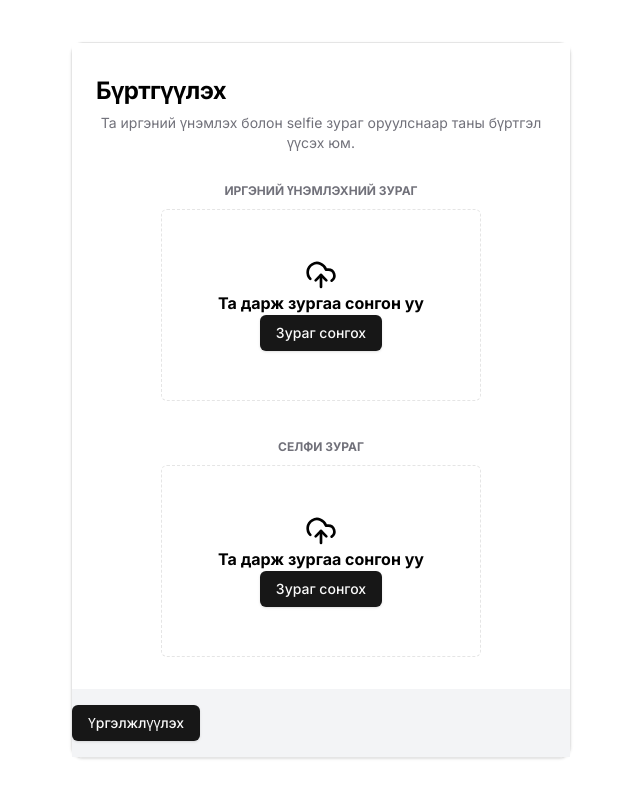
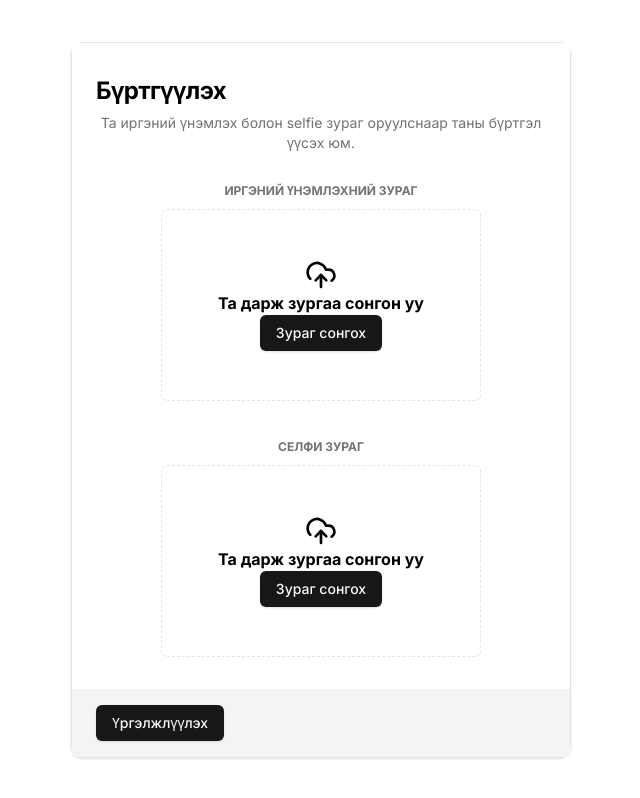
Before and after one commit to bilg5678/bilguun-tech-pack, a Next.js app: page / in a window 1280 px wide. Shown: the whole page, without its empty margins (319-959 px from the left). Built offline with nearby package versions, Linux system fonts and the light colour scheme.

Commit message:
refactor(ui): зарим жижиг style өөрчлөв

```diff
--- a/components/initial-modal.tsx
+++ b/components/initial-modal.tsx
@@ -163,7 +163,9 @@ const InitialModal = () => {
                     <Stepper steps={steps} activeStep={activeStep} />
                   </div>
                 ) : (
-                  <Button disabled={isLoading}>Үргэлжлүүлэх</Button>
+                  <Button className="mx-6" disabled={isLoading}>
+                    Үргэлжлүүлэх
+                  </Button>
                 )}
               </CardFooter>
             </form>
```
